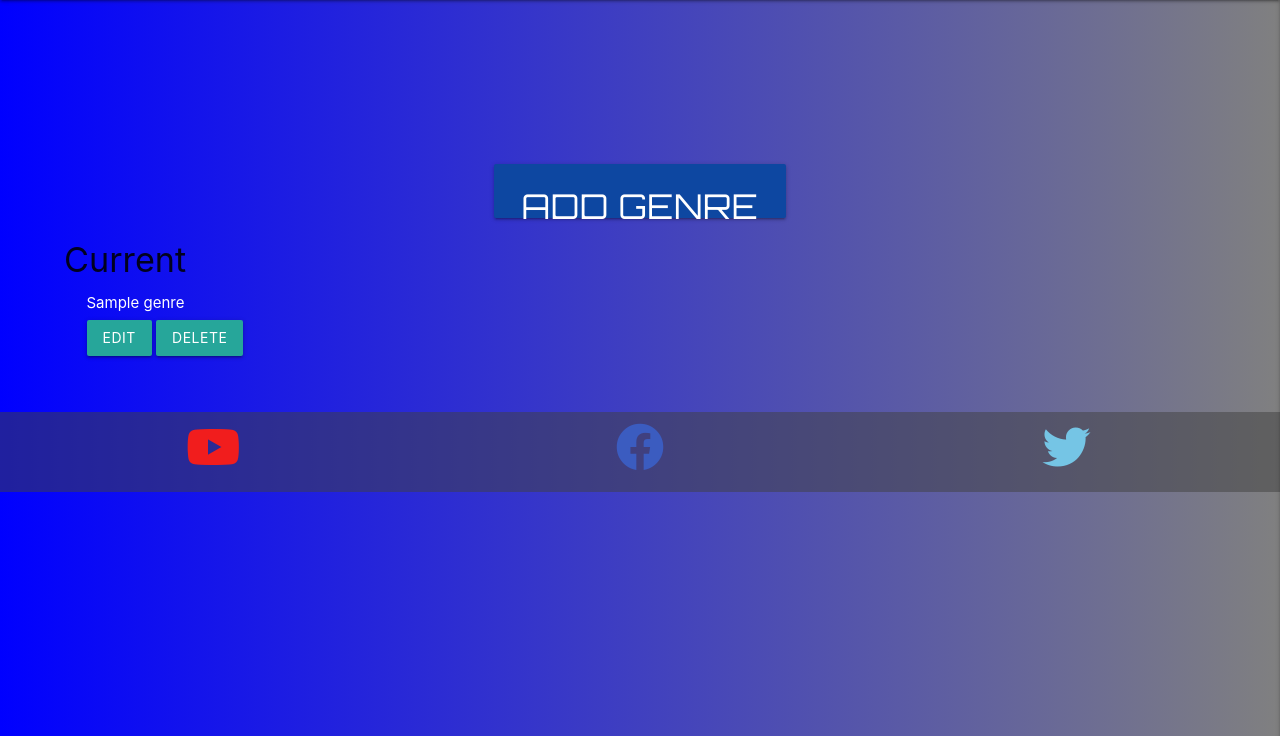
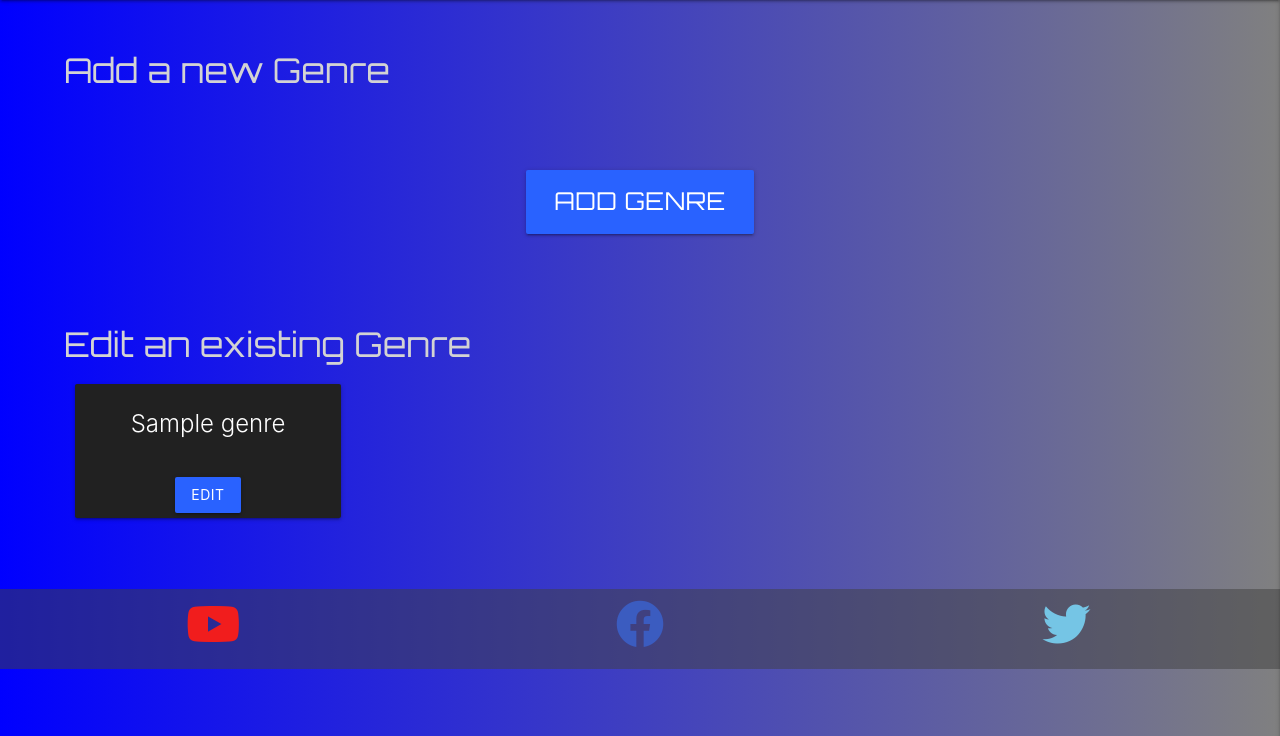
Before and after one commit to dvcoffey/ps-classics, a Flask app: page /genres in a window 1280 px wide. Shown: the part 64-800 px from the top of the page. Run offline with Flask 2, Linux system fonts and the light colour scheme; a database or web service that is not in the repository returns one stand-in record (values such as "Sample title"); some libraries are stand-ins or nearby versions.

Commit message:
genre page and buttons styled, delete moved to edit-genre.html

```diff
--- a/static/css/style.css
+++ b/static/css/style.css
@@ -209,9 +209,18 @@ footer{
 
 /*----genre.html----*/
 
+.genre-button-conatiner{
+    padding: 0% !important;
+}
+
 .add-genre-btn{
-    margin-top: 10%;
+    margin: 6%;
+    height: 64px;
     font-family: "Orbitron", sans-serif !important;
+}
+
+.edit-genre-btn{
+    margin: 6px;
 }
 
 /*----forms----*/
@@ -231,9 +240,35 @@ footer{
         padding: 8% 20%;
     }
 }
+
 .card-panel{
     margin-top: 4%;
     border-radius: 20px;
+}
+
+ul.dropdown-content.select-dropdown li span {
+    color: #000;
+}
+
+.datepicker-date-display {
+    background-image: linear-gradient(to right, blue , grey);
+}
+
+.datepicker-clear{
+    color: darkgray;
+}
+
+.datepicker-cancel{
+    color: red;
+}
+
+.datepicker-today, .datepicker-done, .datepicker-table td.is-today {
+    color: blue;
+}
+
+.datepicker-table td.is-selected {
+    background-color: blue;
+    color: #fff;
 }
 
 /*---game details.html---*/
--- a/templates/add-game.html
+++ b/templates/add-game.html
@@ -8,7 +8,7 @@
             <div class="row">
                 <div class="input-field col s12">
                     <i class="fas fa-pencil-alt prefix blue-text text-darken-4"></i>
-                    <input id="game_name" name="game_name" type="text" class="validate" required>
+                    <input id="game_name" name="game_name" type="text" class="validate" minlength="2" maxlength="36" required>
                     <label for="game_name">Game Title</label>
                 </div>
             </div>
@@ -45,7 +45,7 @@
             <div class="row">
                 <div class="input-field col s12">
                     <i class="fas fa-pencil-alt prefix blue-text text-darken-4"></i>
-                    <input id="developer" name="developer" type="text" class="validate" required>
+                    <input id="developer" name="developer" type="text" minlength="2" maxlength="36" class="validate" required>
                     <label for="developer">Developer</label>
                 </div>
             </div>
@@ -53,7 +53,7 @@
             <div class="row">
                 <div class="input-field col s12">
                     <i class="fas fa-pencil-alt prefix blue-text text-darken-4"></i>
-                    <input id="publisher" name="publisher" type="text" class="validate" required>
+                    <input id="publisher" name="publisher" type="text" minlength="2" maxlength="36" class="validate" required>
                     <label for="publisher">Publisher</label>
                 </div>
             </div>
--- a/templates/genres.html
+++ b/templates/genres.html
@@ -1,35 +1,39 @@
 {% extends "base.html" %}
 {% block content %}
 
+    <h4 class="category-title">Add a new Genre</h4>
 
     <div class="row">
         <div class="col s12 center-align">
-            <a href="{{ url_for('add_genre') }}" class="btn-large add-genre-btn blue darken-4">
-                <h4 class="add-genre-text">Add Genre</h4>
+            <a href="{{ url_for('add_genre') }}" class="btn-large add-genre-btn blue darken-4 accent-4">
+                <h5 class="add-genre-text">Add Genre</h5>
             </a>
         </div>
     </div>
 
-    <h4 class="catagory-title">Current</h4>
+    <h4 class="category-title">Edit an existing Genre</h4>
 
     <div class="row">
         <!--retrieve games with genre-->
         {% for genre in genres %}
             <div class="col s6 m4 l3">
-                <a href="{{ url_for('filter_genre', genre_name=genre.genre_name) }}">
-                    <div class="genre-container grey darken-4">
-                        <div class=" white-text col s12">
-                            <span class="center-align">{{ genre.genre_name }}</span>
+
+                        <div class="card genre-thumbnail grey darken-4">
+                            <div class="card-content white-text">
+                                <span class="card-title center-align">{{ genre.genre_name }}</span>
+                            </div>
+                            <div class="card-content genre-button-conatiner row">
+                                <div class="center-align">
+                                    <a href="{{ url_for('edit_genre', genre_id=genre._id) }}" class="btn blue darken-4  accent-4">Edit</a>
+                                </div>
+                            </div>
                         </div>
-                        <div class="col s12">
-                            <a href="{{ url_for('edit_genre', genre_id=genre._id) }}" class="btn">Edit</a>
-                            <a href="{{ url_for('delete_genre', genre_id=genre._id) }}" class="btn">Delete</a>
-                        </div>
-                    </div>
-                </a>
-            </div>
+
+                </div>
         {% endfor %}
     </div>
 
 
+
+
 {% endblock %}
```
Also changed, not shown: templates/edit-game.html (+5 -5 lines), templates/edit-genre.html (+5 -2 lines).
